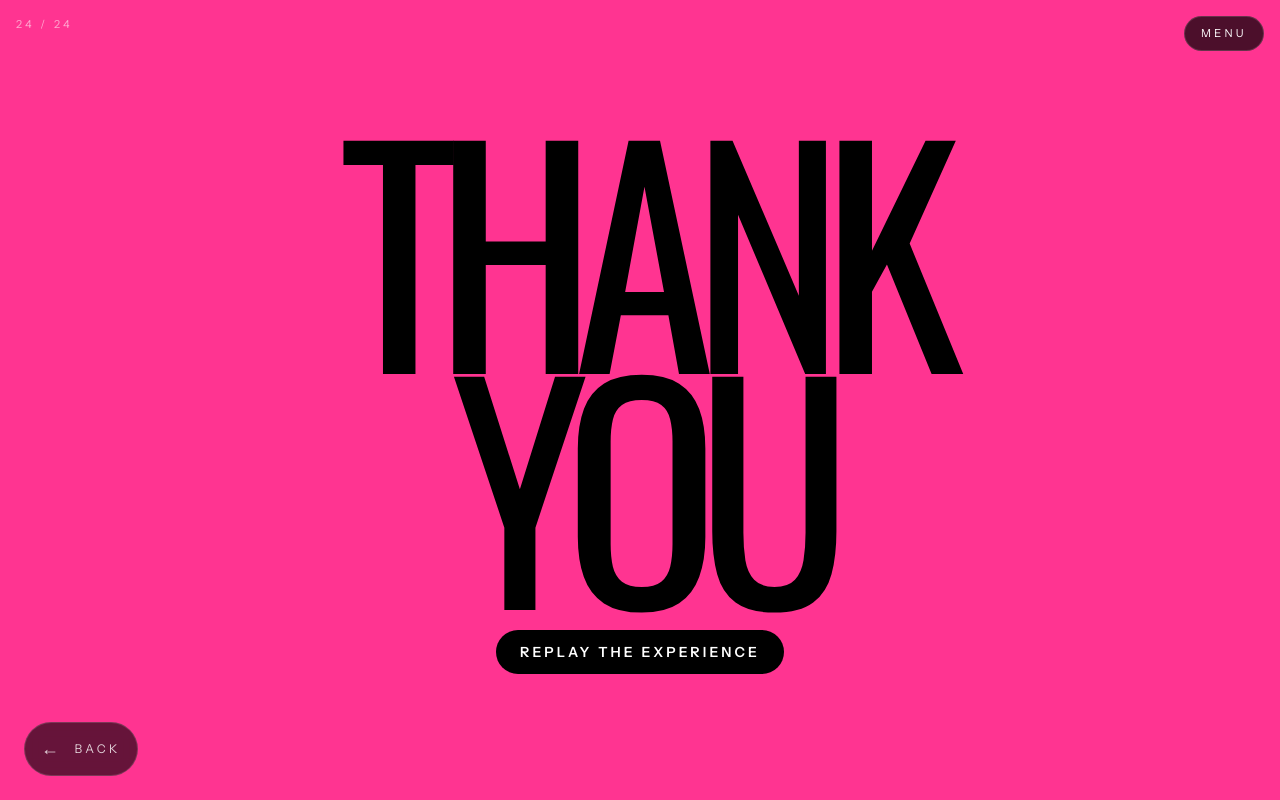
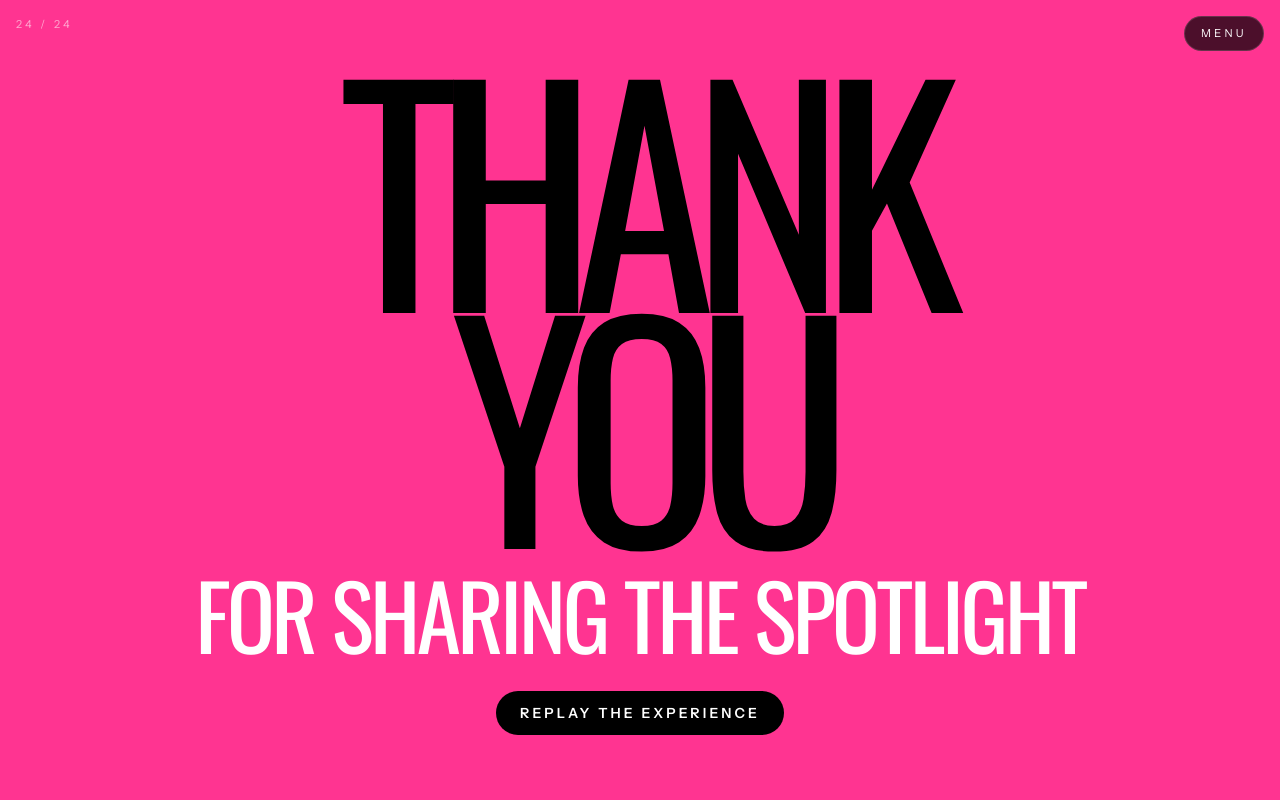
Before and after one commit to DiscoKris/duet, a Next.js app: page /thank-you in a window 1280 px wide. Built offline with nearby package versions, Linux system fonts and the light colour scheme.

Commit message:
Update final slides and remove back buttons

```diff
--- a/components/duet/PresentationShell.tsx
+++ b/components/duet/PresentationShell.tsx
@@ -24,8 +24,6 @@ const hiddenGlobalNextRoutes = new Set([
   "/secret-superstar",
   "/finale",
 ]);
-
-const hiddenGlobalBackRoutes = new Set(["/problem", "/contestant"]);
 
 const alwaysLockedForwardRoutes = new Set([
   "/proof",
@@ -238,22 +236,7 @@ export function PresentationShell({
         {children}
       </div>
 
-      <div className="pointer-events-none fixed inset-x-0 bottom-0 z-30 flex items-end justify-between px-4 pb-[max(1rem,env(safe-area-inset-bottom))] md:px-6 md:pb-[max(1.5rem,env(safe-area-inset-bottom))]">
-        <div className="pointer-events-auto">
-          {prevRoute && !hiddenGlobalBackRoutes.has(pathname) ? (
-            <Link
-              href={prevRoute.path}
-              className="group inline-flex items-center gap-3 rounded-full border border-white/15 bg-black/60 px-4 py-3 font-sans text-xs uppercase tracking-[0.28em] text-white/80 backdrop-blur transition-colors hover:border-white/35 hover:text-white focus-visible:outline-none focus-visible:ring-2 focus-visible:ring-[var(--accent-pink)]"
-            >
-              <span className="text-lg transition-transform group-hover:-translate-x-1">
-                &larr;
-              </span>
-              <span>{route.previousLabel ?? "BACK"}</span>
-            </Link>
-          ) : (
-            <span />
-          )}
-        </div>
+      <div className="pointer-events-none fixed inset-x-0 bottom-0 z-30 flex items-end justify-end px-4 pb-[max(1rem,env(safe-area-inset-bottom))] md:px-6 md:pb-[max(1.5rem,env(safe-area-inset-bottom))]">
         <div className={`pointer-events-auto ${showPartnerBadge ? "mb-12" : ""}`}>
           {nextRoute && !hiddenGlobalNextRoutes.has(pathname) ? (
             <Link
--- a/components/duet/PresentationSlides.tsx
+++ b/components/duet/PresentationSlides.tsx
@@ -1436,11 +1436,11 @@ export function PresentationSlides({ slug }: { slug: string }) {
           </p>
           <div className="mt-8 space-y-2">
             {[
-              "8 PERFORMERS REMAIN.",
+              "8 CONTESTANTS REMAIN.",
               "EACH PERFORMER SPINS",
               "FOR A NEW CELEBRITY PARTNER.",
               "ALL 8 DUETS PERFORM.",
-              "THE TOP 4 ADVANCE",
+              "ONLY THE TOP 4 ADVANCE",
               "TO THE FINAL.",
             ].map((line) => (
               <p
@@ -1756,7 +1756,7 @@ export function PresentationSlides({ slug }: { slug: string }) {
       <PresentationPage className="justify-start">
         <div className="flex min-h-full flex-col pt-[3.75rem]">
           <div className="max-w-3xl">
-            <SectionLabel accent="lime">{formatCopy.host.title}</SectionLabel>
+            <SectionLabel accent="lime">WHO’S GOT</SectionLabel>
             <p className="mt-5 font-display text-[clamp(3.5rem,8vw,8rem)] uppercase leading-[0.84] tracking-[-0.06em] text-[var(--accent-pink)]">
               HOST VIBES
             </p>
@@ -1764,7 +1764,7 @@ export function PresentationSlides({ slug }: { slug: string }) {
               {formatCopy.host.body}
             </p>
           </div>
-          <div className="mt-10 grid gap-4 lg:mt-[4.5rem] lg:grid-cols-3">
+          <div className="mt-[4.5rem] grid gap-4 lg:mt-[6.5rem] lg:grid-cols-3">
             {hostReferences.map((reference) => (
               <article
                 key={reference.name}
@@ -1877,6 +1877,9 @@ export function PresentationSlides({ slug }: { slug: string }) {
               <span className="block">THANK</span>
               <span className="block">YOU</span>
             </h1>
+            <p className="mt-8 whitespace-nowrap font-display text-[clamp(1.6rem,7vw,6rem)] uppercase leading-none tracking-[-0.04em] text-white">
+              FOR SHARING THE SPOTLIGHT
+            </p>
           </div>
           <div className="mt-8">
             <button
--- a/data/presentationRoutes.ts
+++ b/data/presentationRoutes.ts
@@ -168,7 +168,7 @@ export const presentationRoutes: PresentationRoute[] = [
     slug: "creators",
     menuLabel: "Creators",
     progressLabel: "Created By",
-    nextLabel: "THANK YOU",
+    nextLabel: "IT’S ALMOST OVER",
   },
   {
     path: "/thank-you",
```
